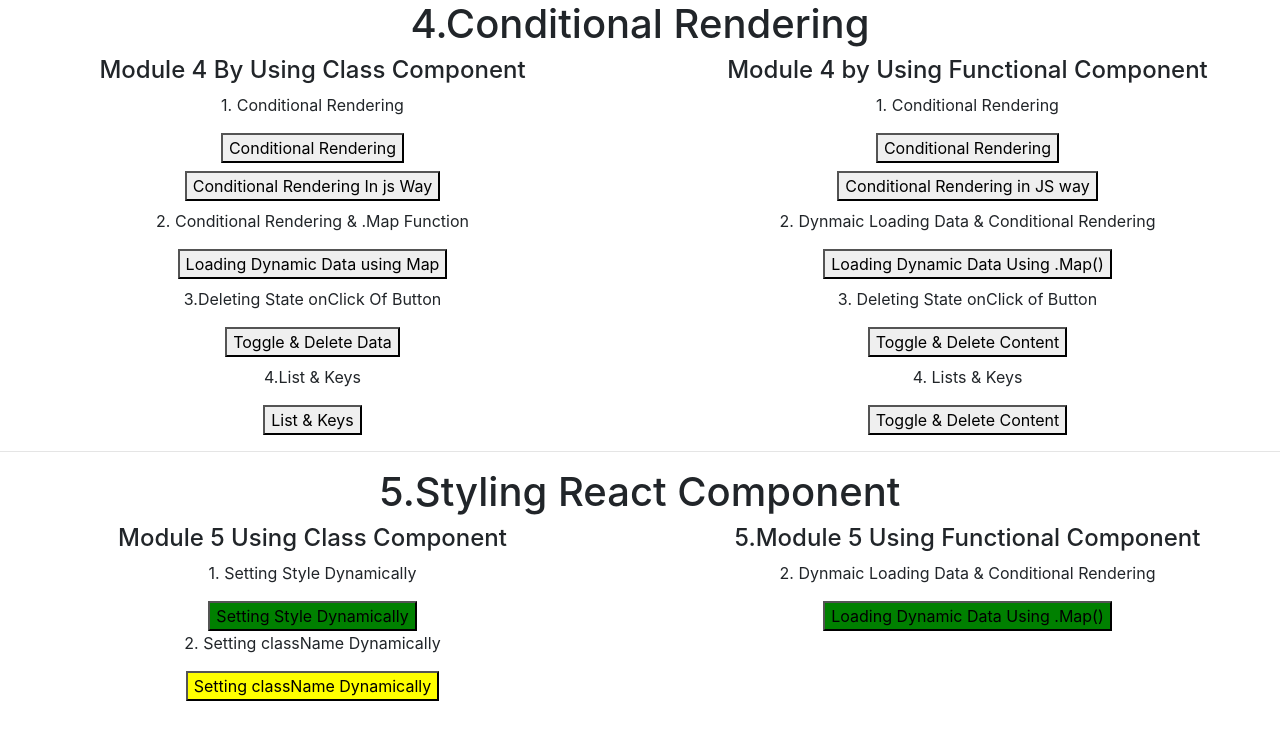
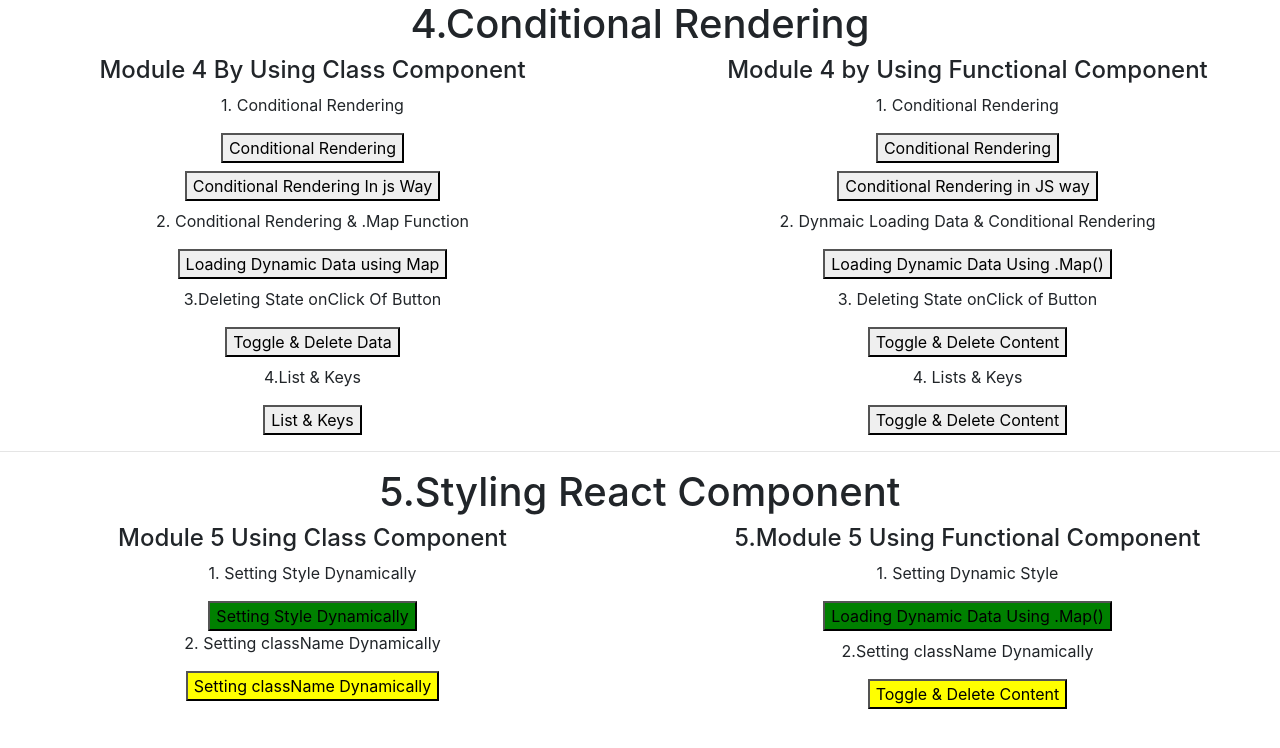
Before and after one commit to HusnainK721/my-first-app, a React (Create React App) app: page / in a window 1280 px wide. Shown: the top 748 px of the page. Built offline with nearby package versions, Linux system fonts and the light colour scheme.

Commit message:
implemented dynmaic class name

```diff
--- a/package.json
+++ b/package.json
@@ -7,6 +7,7 @@
     "@testing-library/react": "^11.1.0",
     "@testing-library/user-event": "^12.1.10",
     "bootstrap": "^4.6.0",
+    "radium": "^0.26.1",
     "react": "^17.0.1",
     "react-bootstrap": "^1.4.3",
     "react-dom": "^17.0.1",
--- a/src/Component/Module-5-StylingReactCompAndElement/Module5StylingReactComponent.jsx
+++ b/src/Component/Module-5-StylingReactCompAndElement/Module5StylingReactComponent.jsx
@@ -6,6 +6,7 @@ import { SettingClassNameDynamicallyParentC } from "./StylingReactInClass/B-Sett
 // Functional component exported here
 
 import { SettingStyleDynamicallyParentF } from "./StylingReactInFunctional/A-SettingStyleDynamicallyF/SettingStyleDynamicallyParentF";
+import { SettingClassNameDynamicallyParentF } from "./StylingReactInFunctional/B-SettingClassNameDynamicallyF/SettingClassNameDynamicallyParentF";
 export const Module5StylingReactComponent = () => {
   return (
     <React.Fragment>
@@ -22,6 +23,7 @@ export const Module5StylingReactComponent = () => {
           <div>
             <h4>5.Module 5 Using Functional Component</h4>
             <SettingStyleDynamicallyParentF />
+            <SettingClassNameDynamicallyParentF />
           </div>
         </Col>
       </Row>
--- a/src/Component/Module-5-StylingReactCompAndElement/StylingReactInFunctional/A-SettingStyleDynamicallyF/SettingStyleDynamicallyParentF.jsx
+++ b/src/Component/Module-5-StylingReactCompAndElement/StylingReactInFunctional/A-SettingStyleDynamicallyF/SettingStyleDynamicallyParentF.jsx
@@ -49,7 +49,7 @@ export const SettingStyleDynamicallyParentF = () => {
   }
   return (
     <div>
-      <p className="mt-2">2. Dynmaic Loading Data & Conditional Rendering</p>
+      <p className="mt-2">1. Setting Dynamic Style </p>
       <button onClick={handleConditionalRendering} style={styleButton}>
         Loading Dynamic Data Using .Map()
       </button>
--- /dev/null
+++ b/src/Component/Module-5-StylingReactCompAndElement/StylingReactInFunctional/B-SettingClassNameDynamicallyF/SettingClassNameDynamically.css
@@ -0,0 +1,6 @@
+.para-color{
+    color: blue;
+}
+.para-look{
+    font-weight: bolder;
+}
--- /dev/null
+++ b/src/Component/Module-5-StylingReactCompAndElement/StylingReactInFunctional/B-SettingClassNameDynamicallyF/SettingClassNameDynamicallyChildF.jsx
@@ -0,0 +1,12 @@
+import React from "react";
+
+export const SettingClassNameDynamicallyChildF = (itemCurrent) => {
+  return (
+    <div>
+      <p onClick={itemCurrent.clicked}>
+        my name is {itemCurrent.name} & i am 27 year old
+      </p>
+      <input type="text" />
+    </div>
+  );
+};
--- /dev/null
+++ b/src/Component/Module-5-StylingReactCompAndElement/StylingReactInFunctional/B-SettingClassNameDynamicallyF/SettingClassNameDynamicallyParentF.jsx
@@ -0,0 +1,75 @@
+import React, { useState } from "react";
+import { SettingClassNameDynamicallyChildF } from "./SettingClassNameDynamicallyChildF";
+import "./SettingClassNameDynamically.css";
+export const SettingClassNameDynamicallyParentF = () => {
+  const defaultPerson = [
+    { id: "khwaja3", name: "Rehan", age: 20 },
+    { id: "khwaja1", name: "khwaja", age: 27 },
+    { id: "khwaja2", name: "Zahoor", age: 18 },
+  ];
+  const updatedPerson = [
+    { id: "khwaja4", name: " Md khwaja", age: 270 },
+    { id: "khwaja5", name: " Md Zahoor", age: 180 },
+    { id: "khwaja6", name: "Sk Rehan", age: 200 },
+  ];
+  const [showPerson, setShowPerson] = useState(false);
+  const [personData, setPersonData] = useState(defaultPerson);
+  const switchNameHandler = () => {
+    setPersonData(updatedPerson);
+  };
+  const toggleNameHandler = () => {
+    setShowPerson(!showPerson);
+  };
+
+  const removePersonData = (indexPerson) => {
+    const newPersonData = [...personData]; // called state immutability OR (Copying existing state)
+    newPersonData.splice(indexPerson, 1);
+    setPersonData(newPersonData);
+  };
+  // Default css of button
+  const buttonStyle = {
+    backgroundColor: "Yellow",
+  };
+
+  let person = null;
+  if (showPerson) {
+    person = (
+      <div>
+        {personData.map((item, index) => {
+          return (
+            <SettingClassNameDynamicallyChildF
+              itemCurrent={item}
+              name={item.name}
+              age={item.age}
+              clicked={removePersonData}
+            />
+          );
+        })}
+        <button onClick={switchNameHandler} className="mt-2">
+          Change State
+        </button>
+      </div>
+    );
+    buttonStyle.backgroundColor = "pink";
+  }
+
+  //   const classes = ["para-color", "para-look"].join(" ");4
+  // OR
+  const classes = [];
+  if (personData.length <= 1) {
+    classes.push("para-color");
+  }
+  if (personData.length <= 2) {
+    classes.push("para-look");
+  }
+  return (
+    <div className="mt-2">
+      <p className={classes.join(" ")}>2.Setting className Dynamically </p>
+      <button onClick={toggleNameHandler} style={buttonStyle}>
+        Toggle & Delete Content
+      </button>
+
+      {person}
+    </div>
+  );
+};
```
Also changed, not shown: 2 other files (tests, documents, lock files or other folders).
